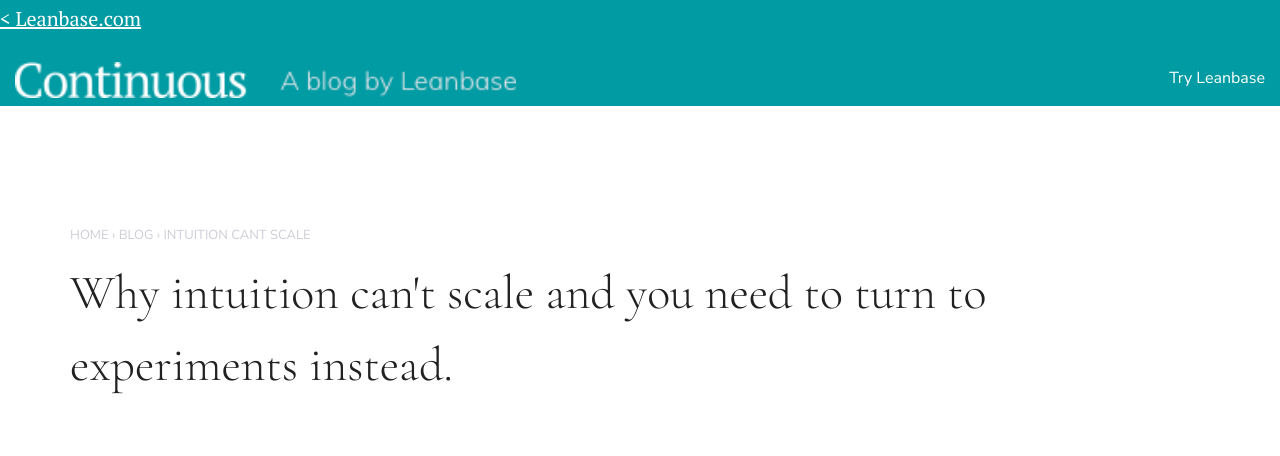
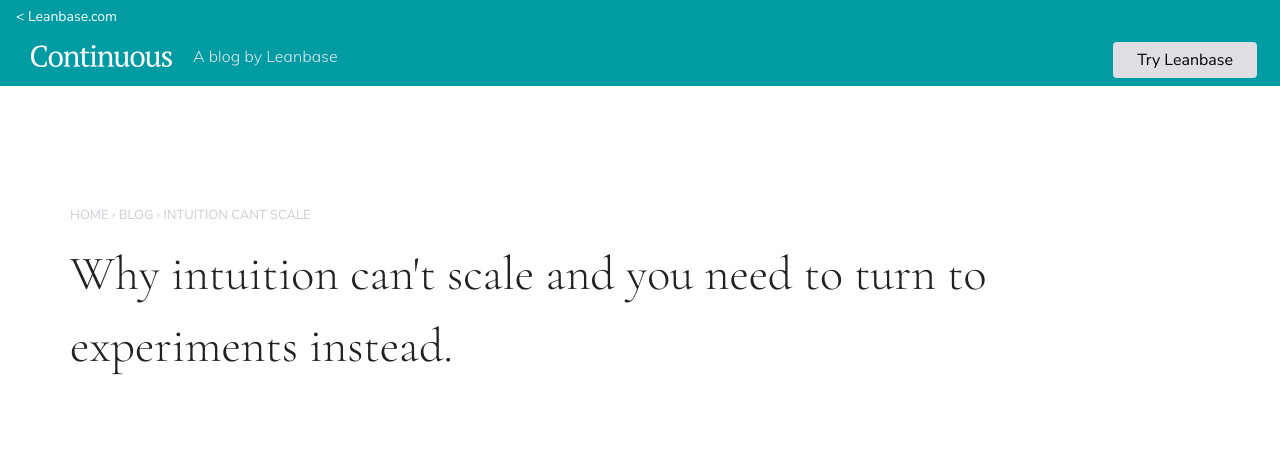
Before and after one commit to Leanbase/presence, a Jekyll site: the page built from _posts/2019-09-10-intuition-cant-scale.md, in a window 1280 px wide. Shown: the top 456 px of the page. Built offline with Jekyll 4.4.1, drawn with Linux system fonts in a browser that asks for light colours; comment, search, counter and statistics services are not loaded; grey boxes are pictures that could not be loaded.

Commit message:
Missed out styles for pre-header

```diff
--- a/assets/scss/blog.scss
+++ b/assets/scss/blog.scss
@@ -45,17 +45,40 @@ div.blog-header {
   width: 100%;
   background-color: $col-l-teal;
 
+  a.top-bar {
+    font-family: $sans-font-family;
+    display: block;
+    background-color: $col-l-gray-3;
+    color: white;
+
+    padding: 4px 16px;
+    font-size: 14px;
+    line-height: 14px;
+
+    transition: background-color 0.3s ease-in-out;
+    text-decoration: none;
+
+    p {
+      margin: 0; padding: 0;
+    }
+
+    &:hover {
+      background-color: $col-l-teal;
+      text-decoration: none;
+    }
+  }
+
   a {
     color: white;
   }
 
   a.logo {
     display: inline-block;
-    padding: 8px 0;
+    padding: 11px 16px;
     font-size: 24px; line-height: 24px;
 
     img {
-      height: 36px;
+      height: 22px;
     }
 
     &:hover {
@@ -70,6 +93,22 @@ div.blog-header {
       font-size: 16px; line-height: 16px;
       padding: 16px 0;
       margin-left: 12px;
+      text-decoration: none;
+
+      &:hover {
+        text-decoration: none;
+      }
+
+      &.header-link-cta {
+        border-radius: 4px;
+        background-color: #DFDEE4;
+        color: #000000;
+        font-size: 16px;
+        line-height: 20px;
+
+        padding: 8px 24px;
+        margin: 8px;
+      }
     }
   }
 
@@ -192,7 +231,6 @@ div.blog-article {
     color: #212121;
     margin-top: 0;
     border-left: 4px solid $col-l-teal;
-    text-indent: 2em;
   }
 
   div.figure {
@@ -227,7 +265,7 @@ div.author-block {
   span.author-thumb {
     display: inline-block;
     vertical-align: middle;
-    width: 80px; max-width: 100%;
+    width: 75px; max-width: 140%;
 
     span {
       width: 100%;
@@ -328,7 +366,8 @@ div.offshore-index {
 
     span.date {
       flex: 0 0 auto;
-      display: inline-block;
+      // display: inline-block;
+      display: none;
 
       text-align: center;
       font-family: $sans-font-family;
@@ -356,14 +395,14 @@ div.offshore-index {
         font-family: $base-font-family;
         font-size: 16px;
         font-weight: 400;
-        margin: 0;
+        margin: 12px 0 8px;
       }
 
       h2.source {
         font-family: $sans-font-family;
         font-weight: 400;
         font-size: 14px;
-        margin: 0;
+        margin: 8px 0 12px;
         color: $col-l-gray-2;
       }
     }
```
